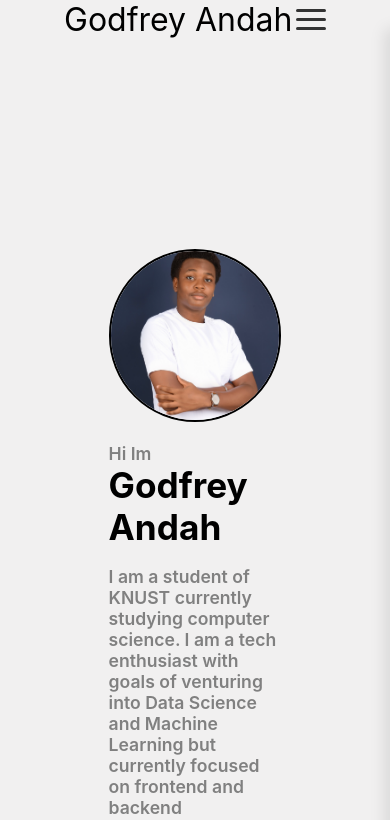
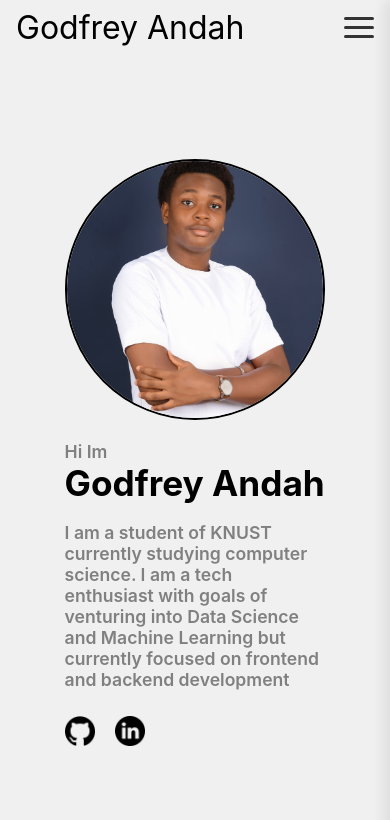
Before and after one commit to MrAndah/Portfolio, a React (Vite) app: page / in a window 390 px wide. Shown: the top 820 px of the page. Built offline with nearby package versions, Linux system fonts and the light colour scheme.

Commit message:
mobile home page refinement

```diff
--- a/src/home.css
+++ b/src/home.css
@@ -47,6 +47,8 @@ header {
     display: flex;
     gap: 2rem;
     list-style: none;
+    margin: 0;
+    opacity: 0.9;
 }
 
 .nav-links li {
@@ -132,7 +134,7 @@ header {
 }
 
 /* Content Styles */
-.Container {
+.home-container {
     display: flex;
     width: 80%;
     max-width: 1200px;
@@ -196,13 +198,22 @@ h1 {
 
 /* Mobile Styles */
 @media (max-width: 750px) {
+    header{
+        min-height: auto;
+    }
+    .header-container{
+        padding: 0.5rem 1rem;
+    }
+
     .container {
         flex-direction: row;
     }
 
-    .Container {
+    .home-container {
         flex-direction: column;
         align-items: center;
+        width: 100%;
+        padding: 3rem 2rem;
     }
 
     .hero-img {
@@ -237,6 +248,7 @@ h1 {
         z-index: 95;
         box-shadow: -5px 0 15px rgba(0, 0, 0, 0.1);
         padding: 80px 30px 30px;
+        margin: 0;
     }
 
     .nav-links li {
@@ -261,6 +273,7 @@ h1 {
 
     .nav-links.open {
         transform: translateX(0);
+        margin: 0 ;
     }
 
     .menu-toggle.active .bar:nth-child(1) {
--- a/src/home.jsx
+++ b/src/home.jsx
@@ -55,7 +55,7 @@ function Port() {
           </div>
         </header>
         <section id="home">
-            <div className='Container'>
+            <div className='home-container'>
                 <div className='Hero-Image'>
                     <img src='/src/assets/hero-image.jpg' className='hero-img'/>
                 </div>
```
